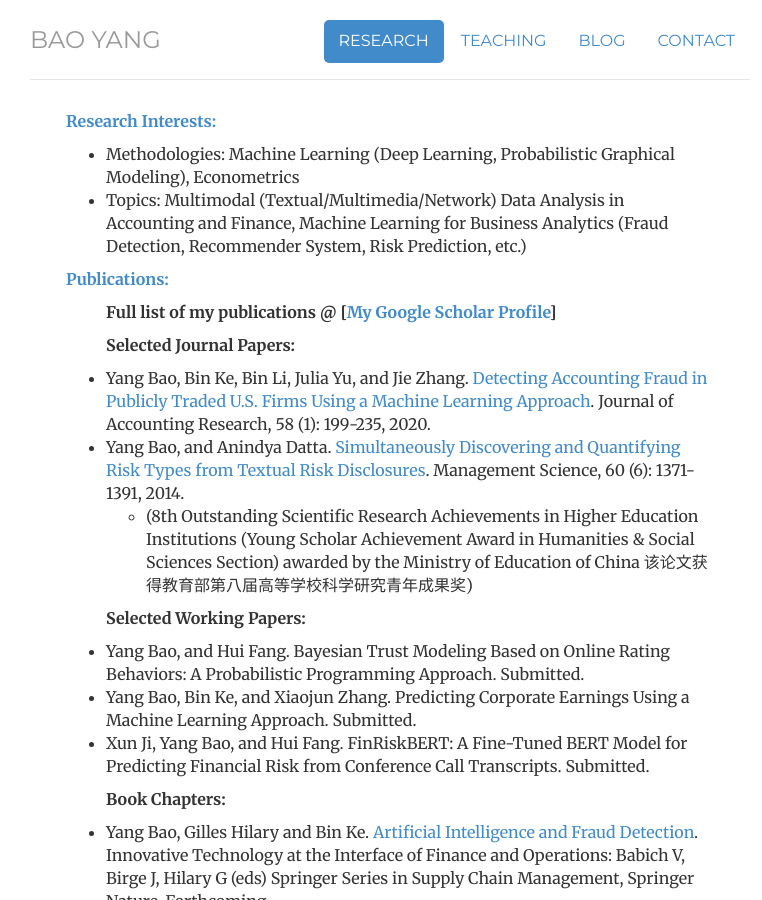
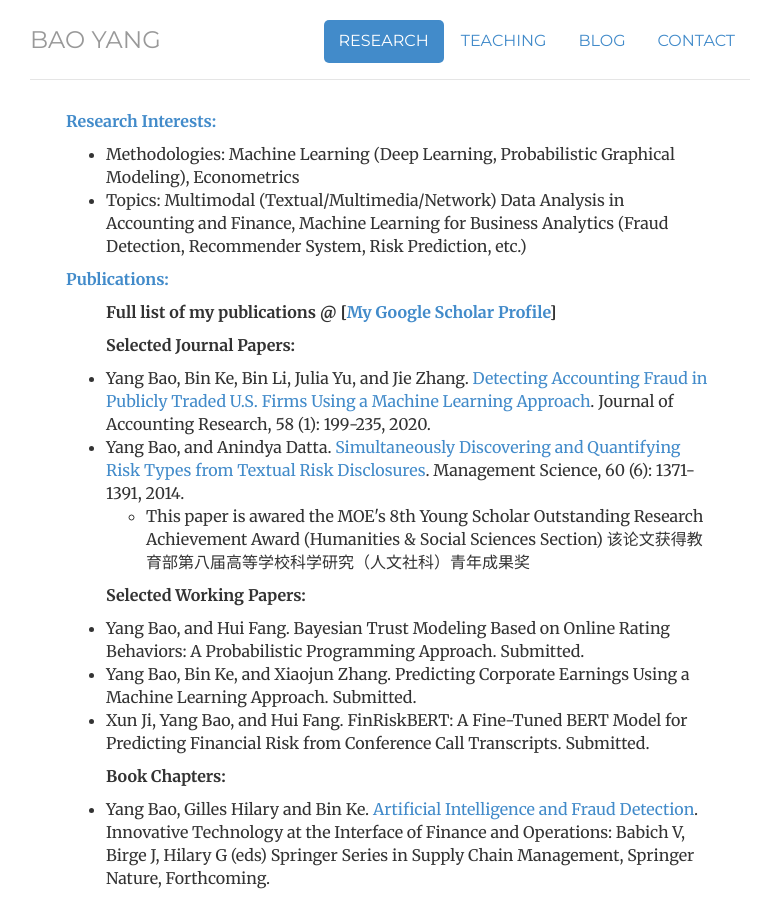
Before and after one commit to popeye007/popeye007.github.io, a Jekyll site: the page built from research/index.html, in a window 1280 px wide and 900 px high. Shown: the whole window, without its empty margins (250-1012 px from the left). Built offline with Jekyll 4.4.1, drawn with Linux system fonts in a browser that asks for light colours; comment, search, counter and statistics services are not loaded.

Commit message:
update research

```diff
--- a/research/index.html
+++ b/research/index.html
@@ -20,13 +17,13 @@ description: Research by Bao Yang.
 
 
 	<p><strong><a name="Publications">Publications:</a></strong><br>
-		<!-- <p><u>Selected Journal Papers:</u></p> -->
 		<ul>
 			<p><b>Full list of my publications @ [<a href="https://scholar.google.com/citations?user=7EEwatMAAAAJ" target="_blank">My Google Scholar Profile</a>]</b></p>
+
 			<p><b>Selected Journal Papers:</b></p>
 			<li>Yang Bao, Bin Ke, Bin Li, Julia Yu, and Jie Zhang. <a href="https://onlinelibrary.wiley.com/doi/10.1111/1475-679X.12292">Detecting Accounting Fraud in Publicly Traded U.S. Firms Using a Machine Learning Approach</a>. Journal of Accounting Research, 58 (1): 199-235, 2020.</li>
 			<li>Yang Bao, and Anindya Datta. <a href="http://pubsonline.informs.org/doi/abs/10.1287/mnsc.2014.1930">Simultaneously Discovering and Quantifying Risk Types from Textual Risk Disclosures</a>. Management Science, 60 (6): 1371-1391, 2014.
-				<ul><li>(8th Outstanding Scientific Research Achievements in Higher Education Institutions (Young Scholar Achievement Award in Humanities & Social Sciences Section) awarded by the Ministry of Education of China 该论文获得教育部第八届高等学校科学研究青年成果奖)</li></ul>
+				<ul><li>This paper is awared the MOE's 8th Young Scholar Outstanding Research Achievement Award (Humanities & Social Sciences Section) 该论文获得教育部第八届高等学校科学研究（人文社科）青年成果奖</li></ul>
 		</ul>
 
 		<ul>
```
Also changed, not shown: other parts of research/index.html (+0 -4 lines).
